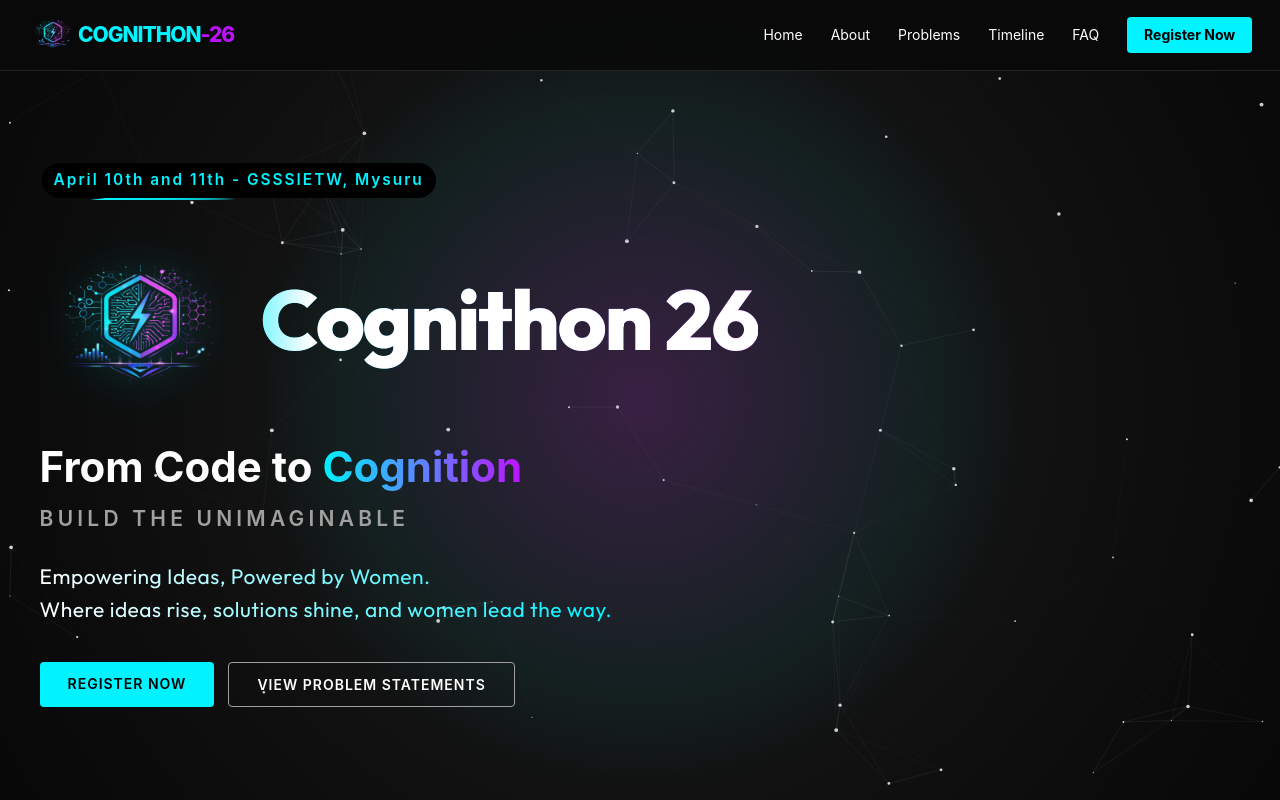
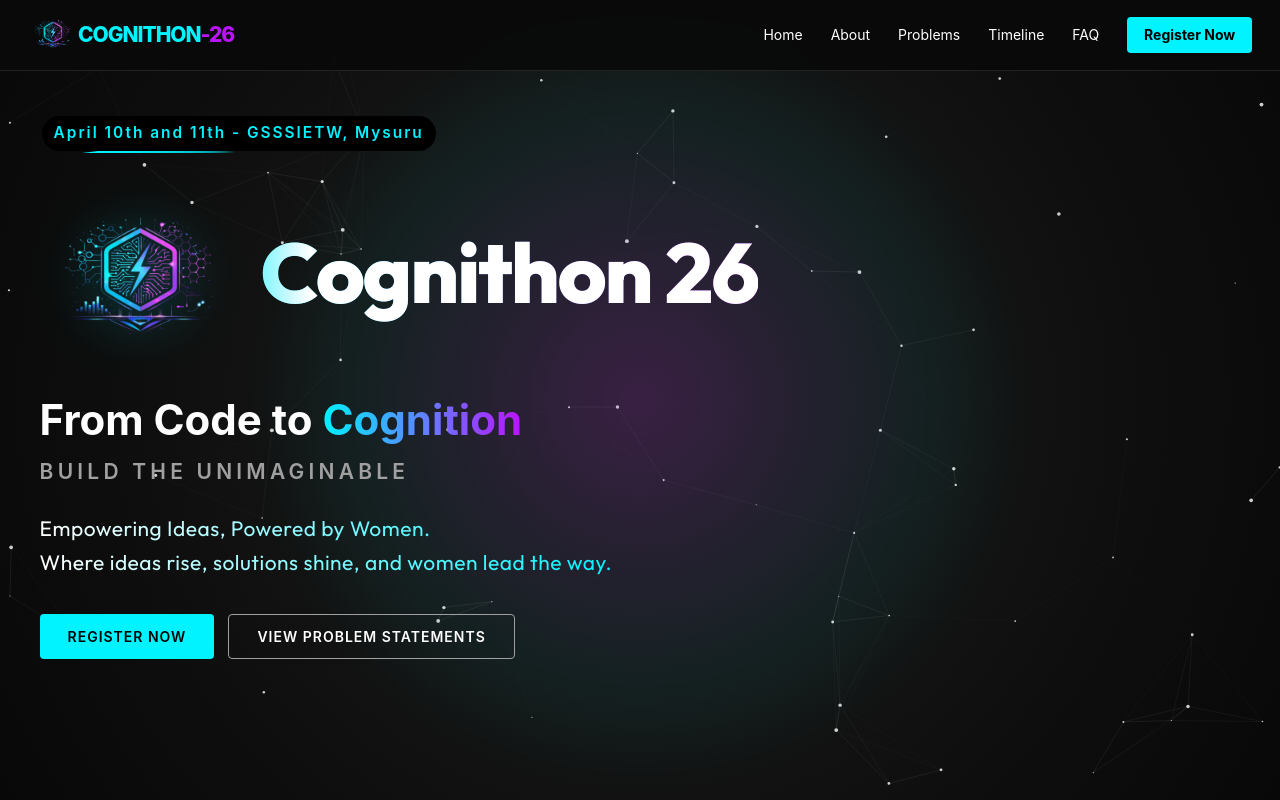
Before and after one commit to chandanaputtaswamy/Cognithon-26, a React (Vite) app: page / in a window 1280 px wide. Shown: the top 800 px of the page. Built offline with nearby package versions, Linux system fonts and the light colour scheme.

Commit message:
style: reduce gap at the top of hero section

```diff
--- a/src/styles/Hero.css
+++ b/src/styles/Hero.css
@@ -2,13 +2,13 @@
     min-height: 100vh;
     width: 100%;
     display: flex;
-    align-items: center;
+    align-items: flex-start;
     justify-content: flex-start;
     /* Left align content */
     position: relative;
     overflow: hidden;
-    padding-top: 40px;
-    /* Reduced from 60px */
+    padding-top: 100px;
+    /* Increased to account for fixed navbar */
     padding-left: 2%;
     /* Reduced from 5% to move content left */
 }
@@ -51,8 +51,8 @@
     font-weight: 600;
     letter-spacing: 2px;
     margin-bottom: 2rem;
-    margin-top: 2rem;
-    /* Reduced from 5rem */
+    margin-top: 1rem;
+    /* Reduced from 2rem */
 
     background: transparent;
     /* Transparent to let pseudo elements show */
```
